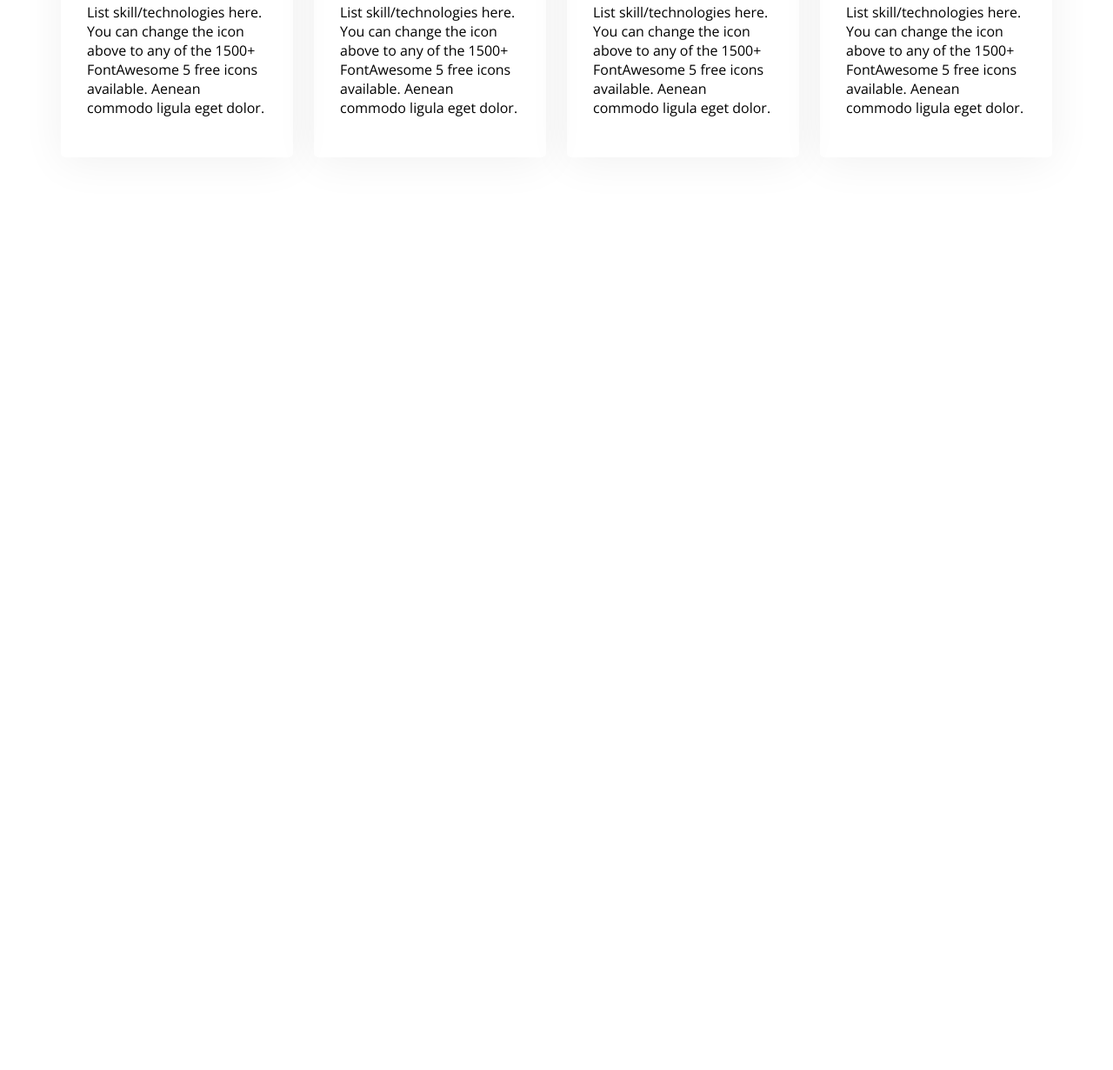
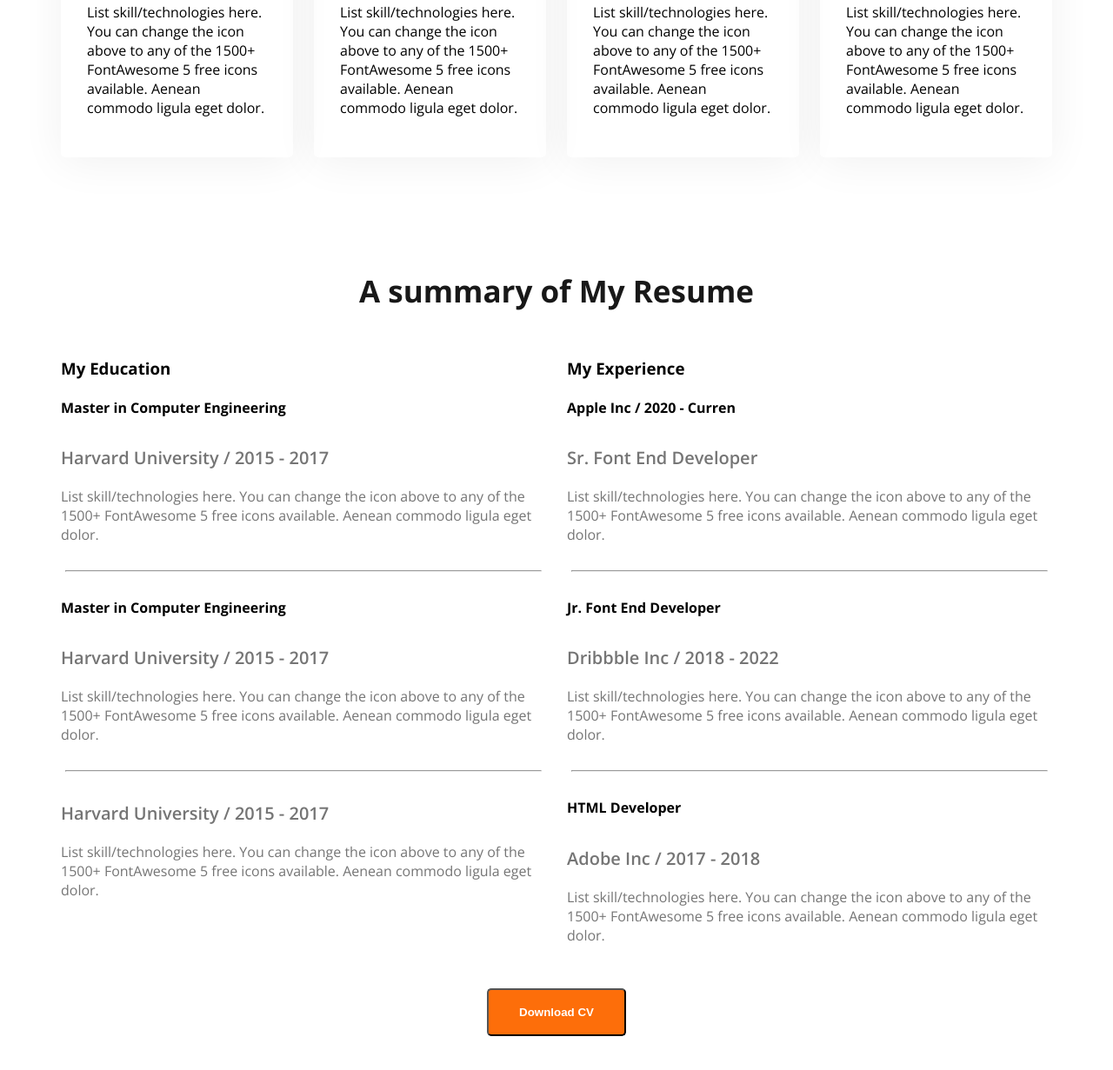
Before and after one commit to nur21horin/Portfolio, a plain HTML site: page index.html in a window 1280 px wide. Shown: the part 2035-3266 px from the top of the page at 87% size. Before the commit the page ends 2346 px from the top, so only its background shows below. Drawn offline with nearby package versions, Linux system fonts and the light colour scheme.

Commit message:
adds experience

```diff
--- a/index.html
+++ b/index.html
@@ -108,6 +108,61 @@
           </div>
         </div>
       </section>
+
+      <section class="resume">
+        <h3 class="section-title text-center">A summary of My Resume</h3>
+        <div class="resume-container">
+            <div class="resume-column">
+                <h3 class="resume-column-title">My Education</h3>
+                <div class="experience">
+                    <h4 class="experience-title">Master in Computer Engineering</h4>
+                    <h5 class="experience-sub-title">Harvard University / 2015 - 2017</h5>
+                    <div class="experience-description">List skill/technologies here. You can change the icon above
+to any of the 1500+ FontAwesome 5 free icons available. Aenean commodo ligula eget dolor.</div>
+                </div>
+                <hr>
+                <div class="experience">
+                    <h4 class="experience-title">Master in Computer Engineering</h4>
+                    <h5 class="experience-sub-title">Harvard University / 2015 - 2017</h5>
+                    <div class="experience-description">List skill/technologies here. You can change the icon above
+to any of the 1500+ FontAwesome 5 free icons available. Aenean commodo ligula eget dolor.</div>
+                </div>
+                <hr>
+                <div class="experience">
+                    <h4 class="experience-title"></h4>
+                    <h5 class="experience-sub-title">Harvard University / 2015 - 2017</h5>
+                    <div class="experience-description">List skill/technologies here. You can change the icon above
+to any of the 1500+ FontAwesome 5 free icons available. Aenean commodo ligula eget dolor.</div>
+                </div>
+            </div>
+            <div class="resume-column">
+                <h3 class="resume-column-title">My Experience</h3>
+                <div class="experience">
+                    <h4 class="experience-title">Apple Inc / 2020 - Curren</h4>
+                    <h5 class="experience-sub-title">Sr. Font End Developer</h5>
+                    <div class="experience-description">List skill/technologies here. You can change the icon above
+to any of the 1500+ FontAwesome 5 free icons available. Aenean commodo ligula eget dolor.</div>
+                </div>
+                <hr>
+                <div class="experience">
+                    <h4 class="experience-title">Jr. Font End Developer</h4>
+                    <h5 class="experience-sub-title">Dribbble Inc / 2018 - 2022</h5>
+                    <div class="experience-description">List skill/technologies here. You can change the icon above
+to any of the 1500+ FontAwesome 5 free icons available. Aenean commodo ligula eget dolor.</div>
+                </div>
+                <hr>
+                <div class="experience">
+                    <h4 class="experience-title">HTML Developer</h4>
+                    <h5 class="experience-sub-title">Adobe Inc / 2017 - 2018</h5>
+                    <div class="experience-description">List skill/technologies here. You can change the icon above
+to any of the 1500+ FontAwesome 5 free icons available. Aenean commodo ligula eget dolor.</div>
+                </div>
+            </div>
+        </div>
+    <div class="text-center resume-download-cv">
+        <button class="btn-primary">Download CV</button>
+    </div>
+      </section>
     </main>
 
     <footer></footer>
--- a/styles/styles.css
+++ b/styles/styles.css
@@ -125,3 +125,23 @@ main section{
     border-radius: 5px;
     box-shadow: 0px 6px 50px 0px rgb(0,0 ,0,0.06);
 }
+
+/*resume section style*/
+.resume-container{
+    display: flex;
+    gap: 24px;
+}
+.experience-sub-title{
+    font-size: 20px;
+    font-weight: 600;
+    margin-bottom: 20px;
+}
+.experience-description,.experience-sub-title{
+    color: #757575;
+}
+.resume hr{
+    margin: 30px 5px;
+}
+.resume-download-cv{
+    margin-top: 50px;
+}
```
